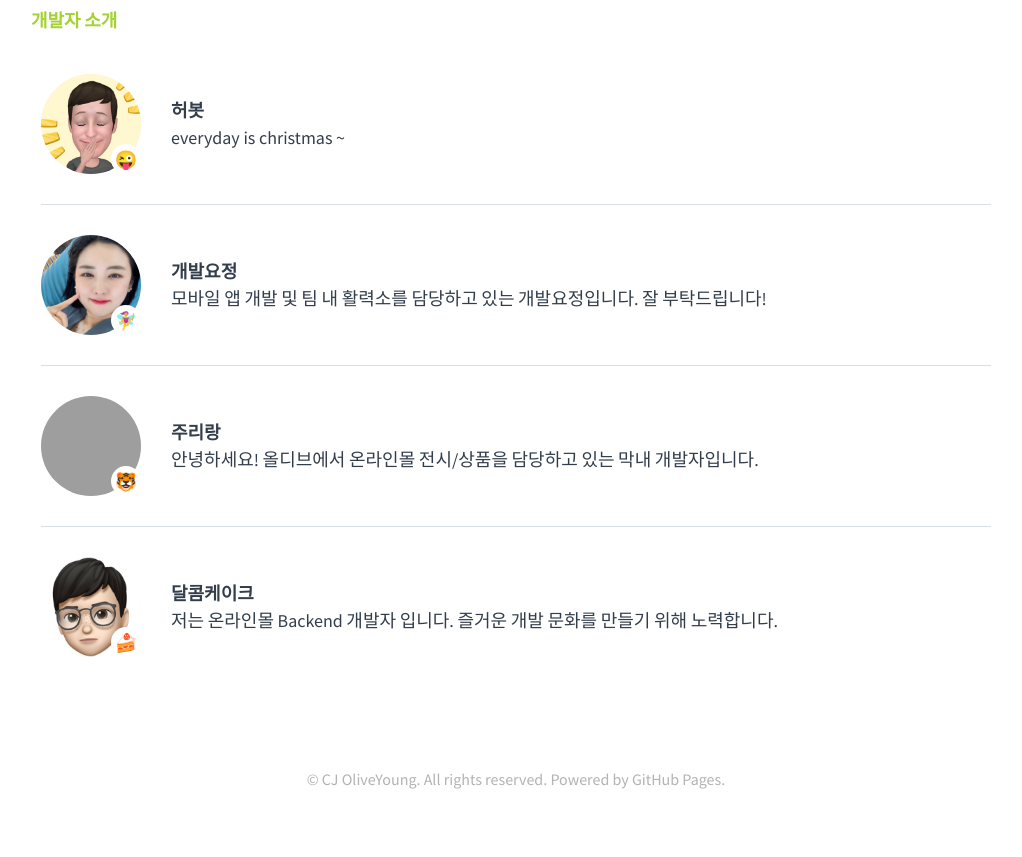
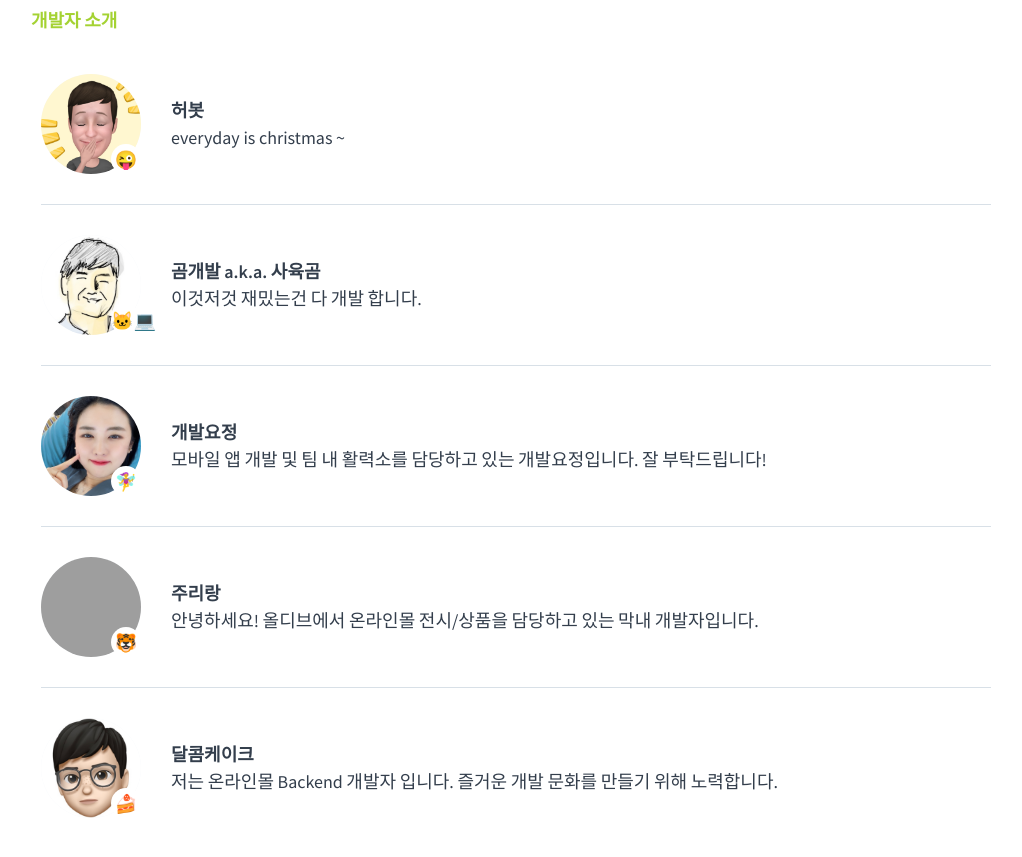
Before and after one commit to tedpark/oy-alldev.github.io, a Jekyll site: the page built from about/index.md, in a window 1280 px wide and 900 px high, scrolled down 855 px, cut to the strip 0-857 px from the top of the window. Shown: the whole strip, without its empty margins (124-1146 px from the left). Built offline with Jekyll 4.4.1, drawn with Linux system fonts in a browser that asks for light colours; before the commit the page ends 1676 px from its top, so only the background shows below that; grey boxes are pictures that could not be loaded.

Commit message:
김정환 소개 추가
김정환 (곰개발) 자기소개 추가

```diff
--- a/_data/members.yml
+++ b/_data/members.yml
@@ -30,3 +30,9 @@
   emoji: 😜
   thumbnail: 831341.jpg
   comment: everyday is christmas ~
+
+- id: 834559
+  name: 곰개발 a.k.a. 사육곰
+  emoji: 🐱‍💻
+  thumbnail: 834559.png
+  comment: 이것저것 재밌는건 다 개발 합니다.
```
